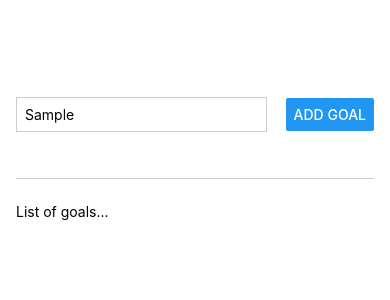
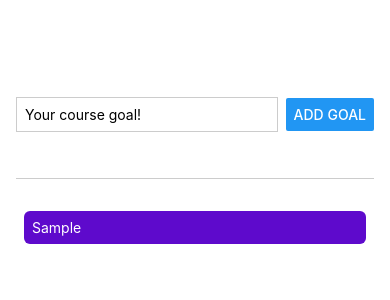
Before and after one commit to mrbrandonarnold/ReactBasics, a React Native app: screen / in a window 390 px wide. Both pictures are taken after typing "Sample" into the empty fields and a click on the button "ADD GOAL". Shown: the top 300 px of the page. Built offline with nearby package versions, Linux system fonts and the light colour scheme.

Commit message:
Updated master with Basics branch

```diff
--- a/App.js
+++ b/App.js
@@ -1,14 +1,57 @@
-import { StyleSheet, Text, View, Button, TextInput } from 'react-native';
+import { useState } from "react";
+import {
+  StyleSheet,
+  Text,
+  View,
+  Button,
+  TextInput,
+  ScrollView,
+  FlatList,
+} from "react-native";
 
 export default function App() {
+  const [enteredGoalText, setEnteredGoalText] = useState("");
+  const [courseGoals, setCourseGoals] = useState([]);
+
+  function goalInputHandler(enteredText) {
+    setEnteredGoalText(enteredText);
+  }
+
+  function addGoalHandler() {
+    //console.log(enteredGoalText);
+    setCourseGoals((currentCourseGoals) => [
+      ...currentCourseGoals,
+      { text: enteredGoalText, id: Math.random().toString() },
+    ]);
+
+    setEnteredGoalText(""); // Clear the entered text
+  }
+
   return (
     <View style={styles.appContainer}>
       <View style={styles.inputContainer}>
-        <TextInput style={styles.textInput} placeholder='Your course goal!'></TextInput>
-        <Button title='Add Goal'></Button>
+        <TextInput
+          style={styles.textInput}
+          placeholder="Your course goal!"
+          onChangeText={goalInputHandler} value={enteredGoalText}
+        ></TextInput>
+        <Button title="Add Goal" onPress={addGoalHandler}></Button>
       </View>
       <View style={styles.goalsContainer}>
-        <Text>List of goals...</Text>
+        <FlatList
+          data={courseGoals}
+          alwaysBounceVertical={false}
+          renderItem={(itemData) => {
+            return (
+              <View style={styles.goalItem}>
+                <Text style={styles.goalText}>{itemData.item.text}</Text>
+              </View>
+            );
+          }}
+          keyExtractor={(item, index) => {
+            return item.id;
+          }}
+        />
       </View>
     </View>
   );
@@ -18,25 +61,34 @@
   appContainer: {
     flex: 1,
     paddingTop: 50,
-    paddingHorizontal: 16
+    paddingHorizontal: 16,
   },
   inputContainer: {
     flex: 1,
-    flexDirection: 'row',
-    justifyContent: 'space-between',
-    alignItems: 'center',
+    flexDirection: "row",
+    justifyContent: "space-between",
+    alignItems: "center",
     marginBottom: 24,
     borderBottomWidth: 1,
-    borderBottomColor: '#ccc'
+    borderBottomColor: "#ccc",
   },
   textInput: {
     borderWidth: 1,
-    borderColor: '#ccc',
-    width: '70%',
-    padding:8,
-    marginRight: 8
+    borderColor: "#ccc",
+    width: "75%",
+    padding: 8,
+    marginRight: 8,
   },
   goalsContainer: {
-    flex: 5
-  }
+    flex: 5,
+  },
+  goalItem: {
+    margin: 8,
+    padding: 8,
+    borderRadius: 6,
+    backgroundColor: "#5e0acc",
+  },
+  goalText: {
+    color: "#fff",
+  },
 });
```
